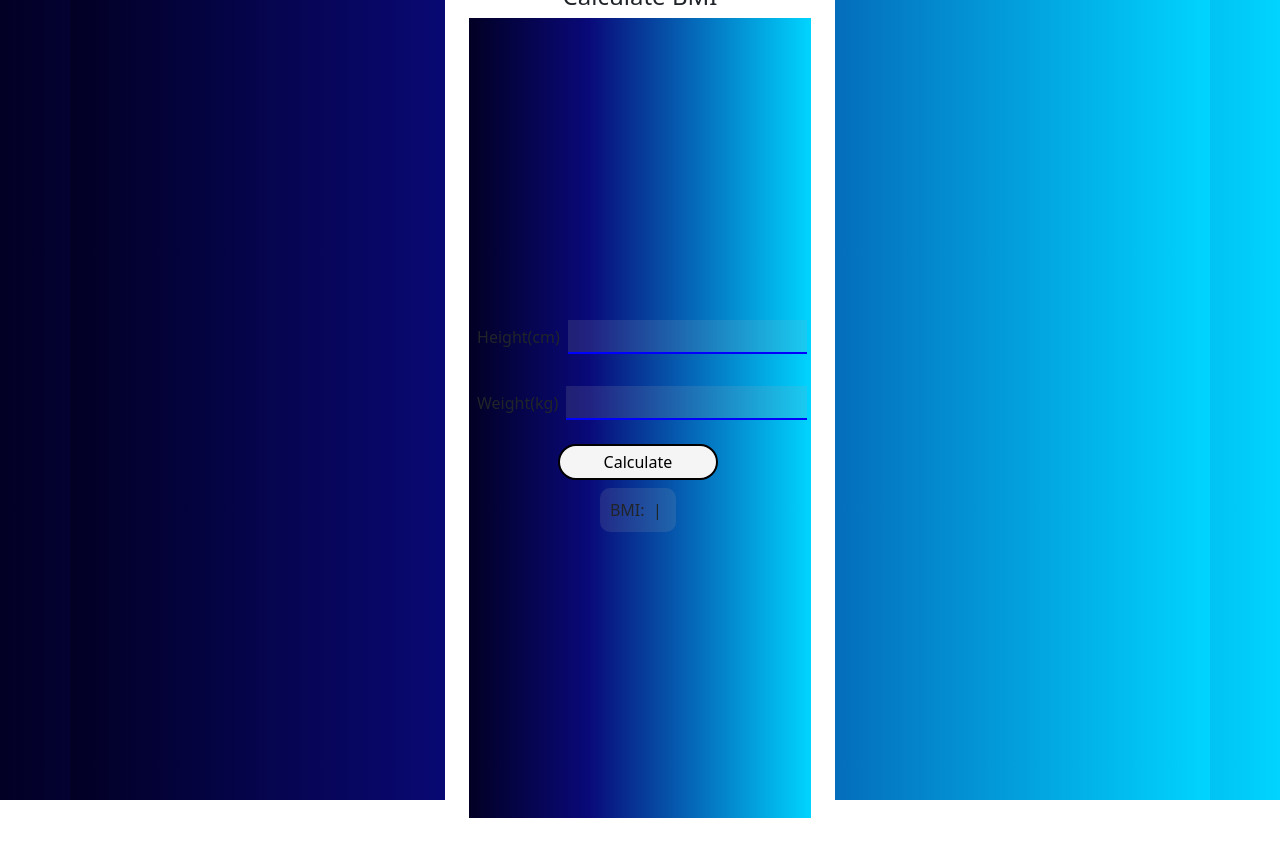
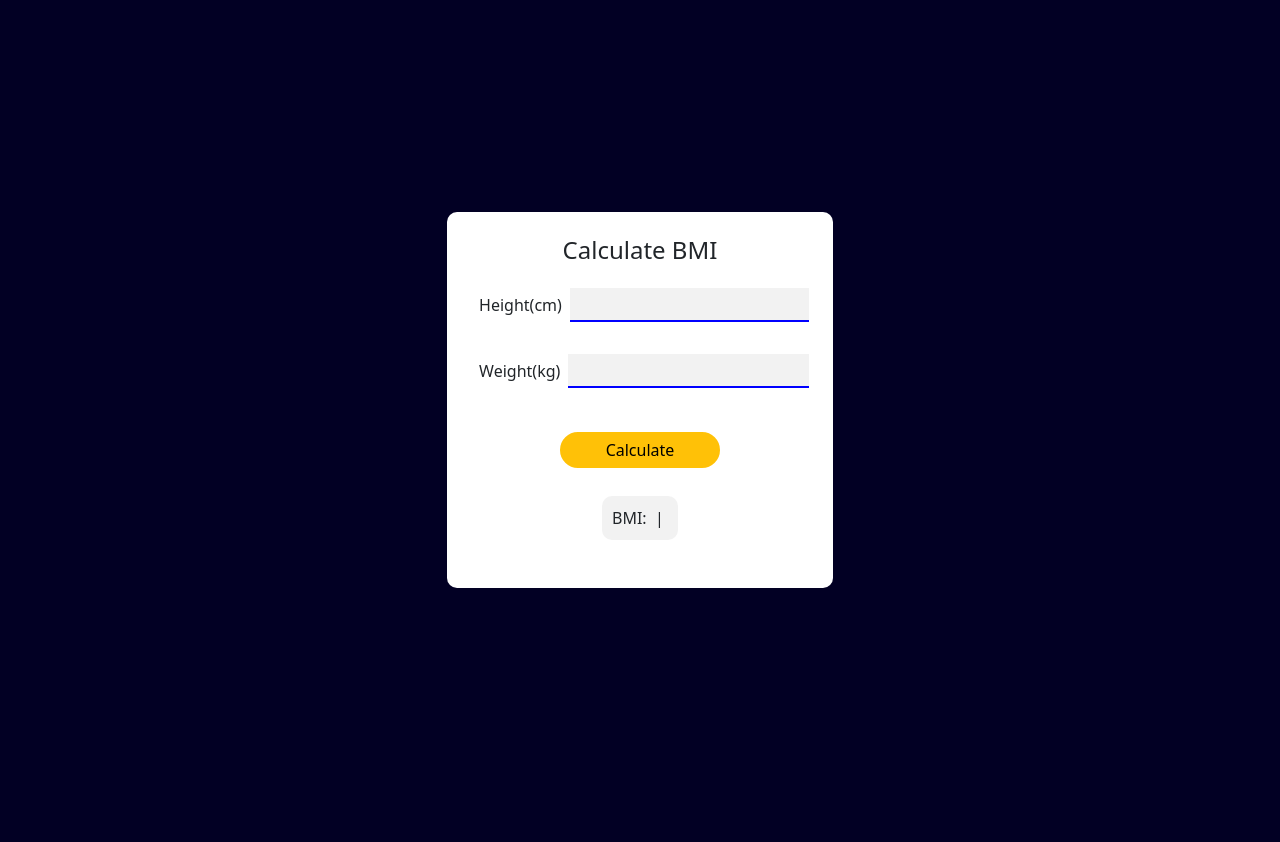
Before and after one commit to mmrezasafari/first-vue-project, a Vue app: page /bmi in a window 1280 px wide. After the commit the page ends 800 px from the top, so only its background shows below. Built offline with nearby package versions, Linux system fonts and the light colour scheme.

Commit message:
improve style

```diff
--- a/src/App.vue
+++ b/src/App.vue
@@ -9,3 +9,23 @@ export default {
     <router-view />
   </main>
 </template>
+
+
+<style>
+html,
+body {
+  width: 100%;
+  height: 100%;
+  background: rgb(2, 0, 36);
+}
+
+#app{
+  width: 100%;
+  height: 100%;
+}
+
+main {
+  width: 100%;
+  height: 100%;
+}
+</style>
--- a/src/components/cart/Cart.vue
+++ b/src/components/cart/Cart.vue
@@ -13,14 +13,14 @@ export default {
 </script>
 
 <template>
-    <section :class="`${name} col-6`">
-        <div class="card border-primary mb-3">
+    <section :class="`${name} col-12 col-lg-6`">
+        <div class="card  mb-3">
             <div class="card-header">{{header}}</div>
             <div class="card-body text-primary">
                 <h5 class="card-title text-secondary">{{title}}</h5>
                 <p class="card-text text-dark">{{text}}</p>
                 <router-link :to="`/${link}`">
-                    <button type="button" class="btn btn-primary">start</button>
+                    <button type="button" class="btn btn-warning">start</button>
                 </router-link>
             </div>
         </div>
--- a/src/components/cart/assets/style.css
+++ b/src/components/cart/assets/style.css
@@ -1,4 +1,5 @@
 .card {
-    max-width: 94vh !important;
-    background-color: rgb(151 154 193 / 32%);
-  }
+  display: flex;
+  flex-direction: column;
+  background-color: rgb(255, 255, 255);
+}
--- a/src/views/BmiPage.vue
+++ b/src/views/BmiPage.vue
@@ -3,7 +3,7 @@
         <div class="row">
             <div class="col-12 d-flex flex-column p-4 bmi-template">
                 <header class="bmi-header d-flex justify-content-center"><h4>Calculate BMI</h4></header>
-                <main class="bmi-main">
+                <article class="bmi-main">
                     <article class="bmi-inputs d-flex flex-column">
                         <section class="input-height d-flex justify-content-center my-3">
                             <label class="mx-2 d-flex align-items-center" for="height">Height(cm)</label>
@@ -14,7 +14,7 @@
                             <input type="number" v-model="weight" class="self-input p-1" id="weight" />
                         </section>
                         <section class="input-button d-flex justify-content-center my-2">
-                            <button type="button" class="self-button p-1" @click="handleOnClick">Calculate</button>
+                            <button type="button" class="self-button p-1 btn-warning" @click="handleOnClick">Calculate</button>
                         </section>
                         <section class="result d-flex justify-content-center">
                             <span :class="`result-range ${(result && (range === 'Underweight' || range === 'Overweight')) ? 'bg-warning' : (result && (range === 'healthy')) ? 'bg-success' : (result) ? 'bg-danger' : ''}`">
@@ -22,7 +22,7 @@
                             </span>
                         </section>
                     </article>&nbsp;
-                </main>
+                </article>
             </div>
         </div>
     </div>
@@ -66,9 +66,7 @@ export default {
 
 <style>
 .container {
-    height: 100vh;
-    background: rgb(2, 0, 36);
-    background: linear-gradient(90deg, rgba(2, 0, 36, 1) 0%, rgba(9, 9, 121, 1) 35%, rgba(0, 212, 255, 1) 100%);
+    height: 100%;
 }
 
 .bmi-template{
@@ -89,6 +87,7 @@ button{
     background-color: whitesmoke;
     border: 2px solid black;
     border-radius: 20px;
+    margin: 20px;
 }
 
 .result-range{
--- a/src/views/TodoPage.vue
+++ b/src/views/TodoPage.vue
@@ -15,22 +15,23 @@ export default {
             if (this.todoText) {
                 this.todoList = [...this.todoList, {
                     text: this.todoText,
-                    id : this.todoList.length + 1,
-                    done : true
+                    id: this.todoList.length + 1,
+                    done: true
                 }]
             }
             this.todoText = ''
             console.log(this.todoList);
         },
         toggleTodo(todo) {
-            todo.done = !todo.done ;
+            todo.done = !todo.done;
         }
     }
 }
 </script>
 
 <template>
-    <article class="w-50 todo d-flex flex-column justify-content-center align-items-center">
+    <article class="todo d-flex flex-column justify-content-center align-items-center">
+        <div class="todo-div">
             <section class="header w-75 d-flex flex-row my-4 justify-content-center">
                 <h1 class="header-h1 align-self-center m-0">My Todo</h1>
                 <img class="header-logo" src="https://freesvg.org/img/fttodo.png" alt="todo" />
@@ -43,29 +44,31 @@ export default {
             <section class="list-todo w-75 d-flex flex-column justify-content-center my-4">
                 <p class="list-p align-self-center m-0">My items</p>
                 <ul class="list-ul">
-                <li class="list-li d-flex flex-row justify-content-between align-items-center" v-for="(item, index) in todoList" @click="toggleTodo(item)">
+                    <li class="list-li d-flex flex-row justify-content-between align-items-center"
+                        v-for="(item, index) in todoList" @click="toggleTodo(item)">
                         <span>{{ `${index + 1} - ${item.text}` }}</span>
-                <img :class="`done-tick ${item.done && 'disable'}`" alt="done" src="https://img.icons8.com/color/344/double-tick.png" />
+                        <img :class="`done-tick ${item.done && 'disable'}`" alt="done"
+                            src="https://img.icons8.com/color/344/double-tick.png" />
                     </li>
                 </ul>
             </section>
+        </div>
     </article>
 </template>
 
 <style>
-main {
-    height: 100vh;
-    background: rgb(2, 0, 36);
-    background: linear-gradient(90deg, rgba(2, 0, 36, 1) 0%, rgba(9, 9, 121, 1) 35%, rgba(0, 212, 255, 1) 100%);
-    display: flex;
-    align-items: center;
-    justify-content: center;
+.todo {
+    width: 100%;
+    height: 100%;
 }
 
-
-.todo {
+.todo-div{
+    width: 50%;
+    display: flex;
+    flex-direction: column;
+    align-items: center;
     background-color: white;
-    border-radius: 10px;
+    border-radius: 32px;
 }
 
 .header {
@@ -115,13 +118,12 @@ li {
     padding: 10px;
 }
 
-.done-tick{
+.done-tick {
     width: 30px;
     height: 30px;
 }
 
-.disable{
+.disable {
     display: none;
 }
-
 </style>
```
Also changed, not shown: 1 other file (tests, documents, lock files or other folders). Lines whose indentation alone changed are shown as unchanged.
